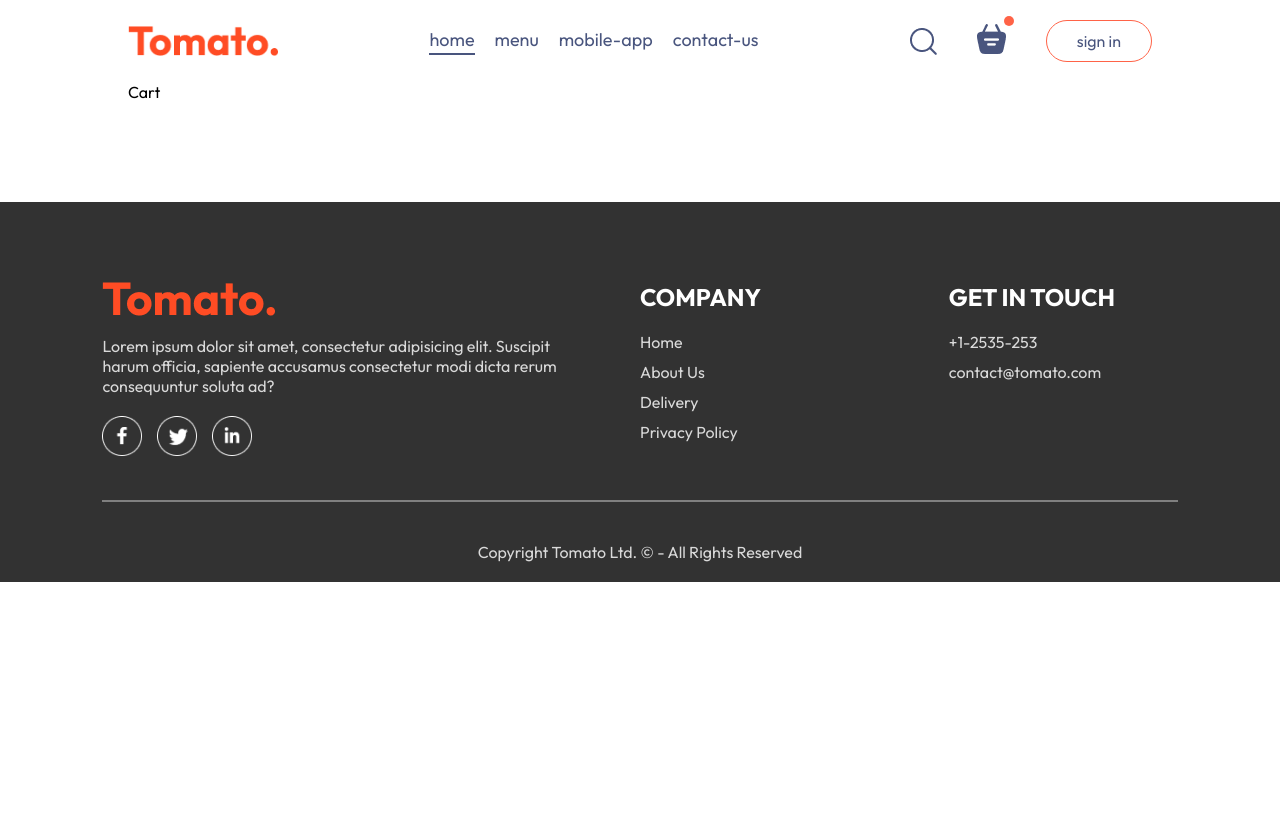
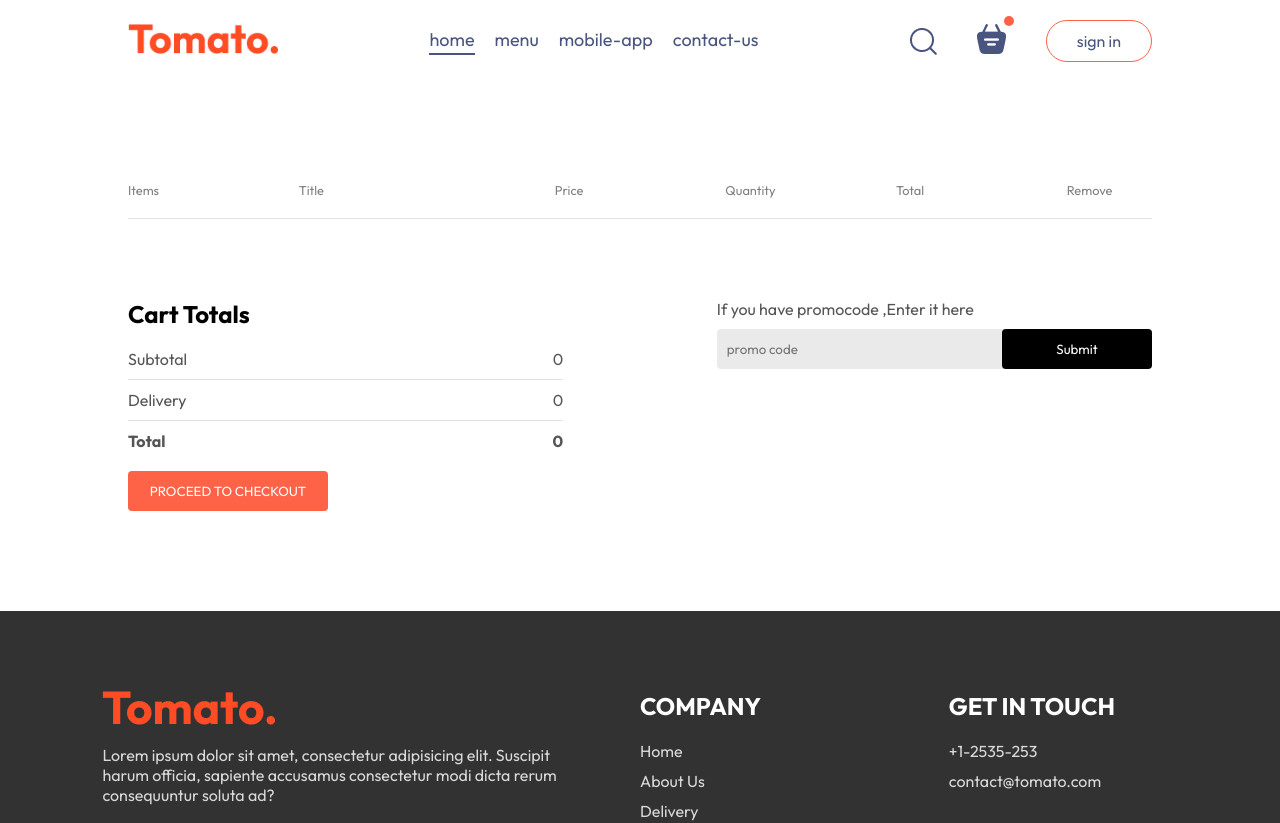
Before and after one commit to github-irshad/Food-Delivery-App, a React (Vite) app: page /cart in a window 1280 px wide. Shown: the top 823 px of the page. Before the commit the page ends 800 px from the top, so only its background shows below. Built offline with nearby package versions, Linux system fonts and the light colour scheme.

Commit message:
Styling cart

```diff
--- a/src/components/Navbar/Navbar.jsx
+++ b/src/components/Navbar/Navbar.jsx
@@ -7,7 +7,9 @@
   const [menu, setMenu] = useState("home");
   return (
     <div className="navbar">
+      <Link to='/'>
       <img src={assets.logo} alt="" className="logo" />
+      </Link>
       <ul className="navbar-menu">
         <Link to="/"
           onClick={() => {
@@ -45,7 +47,9 @@
       <div className="navbar-right">
         <img src={assets.search_icon} alt="" />
         <div className="navbar-search-icon">
+          <Link to='/cart'>
           <img src={assets.basket_icon} alt="" />
+          </Link>
           <div className="dot"></div>
         </div>
         <button onClick={()=>{setShowLogin(true)}}>sign in</button>
--- a/src/pages/Cart/Cart.css
+++ b/src/pages/Cart/Cart.css
@@ -0,0 +1,95 @@
+.cart {
+    margin-top: 100px;
+}
+
+.cart-items-title {
+    display: grid;
+    font-size: max(1vw, 12px);
+    grid-template-columns: 1fr 1.5fr 1fr 1fr 1fr 0.5fr;
+    align-items: center;
+    color: grey;
+}
+
+.cart-items-item {
+    color: black;
+    margin: 10px 0px;
+}
+
+.cart-items-item img {
+    width: 50px;
+}
+
+.cart hr {
+    background-color: #e2e2e2;
+    border: none;
+    height: 1px;
+}
+
+.cart-items-item .cross {
+    cursor: pointer;
+}
+
+.cart-bottom {
+    margin-top: 80px;
+    display: flex;
+    justify-content: space-between;
+    gap: max(12vw, 20px);
+}
+
+.cart-total {
+    flex: 1;
+    display: flex;
+    flex-direction: column;
+    gap: 20px;
+}
+
+.cart-total-details {
+    display: flex;
+    justify-content: space-between;
+    color: #555;
+}
+
+.cart-total hr {
+    margin: 10px 0px;
+}
+
+.cart-total button {
+    border: none;
+    color: white;
+    background-color: tomato;
+    width: max(15vw, 200px);
+    padding: 12px 0px;
+    border-radius: 4px;
+    cursor: pointer;
+}
+
+.cart-promocode {
+    flex: 1;
+}
+
+.cart-promocode p {
+    color: #555;
+}
+
+.cart-promocode-input {
+    margin-top: 10px;
+    display: flex;
+    justify-content: space-between;
+    align-items: center;
+    background-color: #eaeaea;
+    border-radius: 4px;
+}
+.cart-promocode-input input{
+    background-color: transparent;
+    padding-left: 10px;
+    border: none;
+    outline: none;
+}
+.cart-promocode-input button{
+    width: max(10vw,150px);
+    padding: 12px 5px;
+    background-color: black;
+    color: white;
+    border: none;
+    border-radius: 4px;
+}
--- a/src/pages/Cart/Cart.jsx
+++ b/src/pages/Cart/Cart.jsx
@@ -1,10 +1,80 @@
-import React from 'react'
-import './Cart.css'
+import React, { useContext } from "react";
+import "./Cart.css";
+import { StoreContext } from "../../context/StoreContext";
 
 const Cart = () => {
+  const { cartItems, food_list, removeFromCart } = useContext(StoreContext);
   return (
-    <div>Cart</div>
-  )
-}
+    <div className="cart">
+      <div className="cart-items">
+        <div className="cart-items-title">
+          <p>Items</p>
+          <p>Title</p>
+          <p>Price</p>
+          <p>Quantity</p>
+          <p>Total</p>
+          <p>Remove</p>
+        </div>
+        <br />
+        <hr />
+        {food_list.map((item, index) => {
+          if (cartItems[item._id] > 0) {
+            return (
+              <div>
+                <div className="cart-items-title cart-items-item">
+                  <img src={item.image} alt="" />
+                  <p>{item.name}</p>
+                  <p>${item.price}</p>
+                  <p>{cartItems[item._id]}</p>
+                  <p>${item.price * cartItems[item._id]}</p>
+                  <p
+                    onClick={() => {
+                      removeFromCart(item._id);
+                    }}
+                    className="cross"
+                  >
+                    x
+                  </p>
+                </div>
+                <hr />
+              </div>
+            );
+          }
+        })}
+      </div>
+      <div className="cart-bottom">
+        <div className="cart-total">
+          <h2>Cart Totals</h2>
+          <div>
+            <div className="cart-total-details">
+              <p>Subtotal</p>
+              <p>{0}</p>
+            </div>
+            <hr />
+            <div className="cart-total-details">
+              <p>Delivery</p>
+              <p>{0}</p>
+            </div>
+            <hr />
+            <div className="cart-total-details">
+              <b>Total</b>
+              <b>{0}</b>
+            </div>
+          </div>
+          <button>PROCEED TO CHECKOUT</button>
+        </div>
+        <div className="cart-promocode">
+          <div>
+            <p>If you have promocode ,Enter it here</p>
+            <div className="cart-promocode-input">
+              <input type="text" placeholder="promo code" />
+              <button>Submit</button>
+            </div>
+          </div>
+        </div>
+      </div>
+    </div>
+  );
+};
 
-export default Cart
+export default Cart;
```
